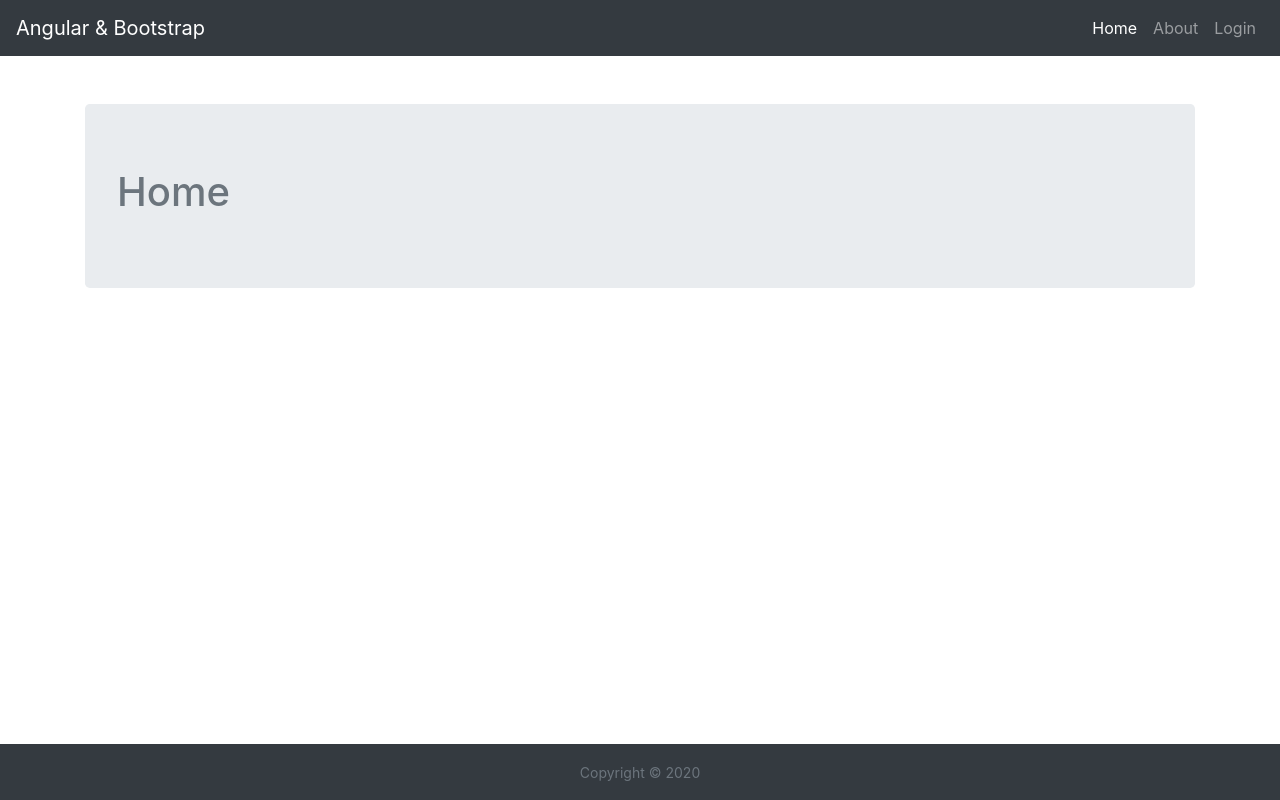
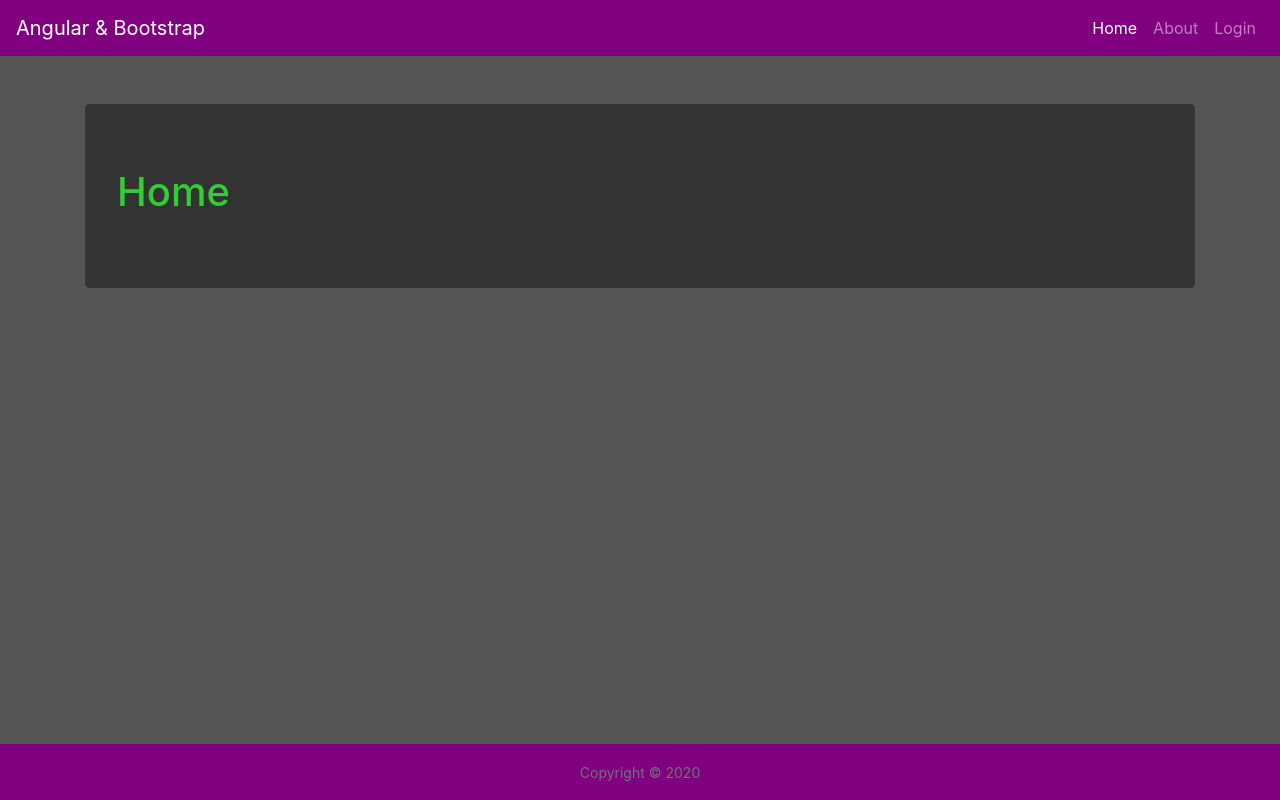
Before and after one commit to jdlcgarcia/ng-training, an Angular app: page /home in a window 1280 px wide. Built offline with nearby package versions, Linux system fonts and the light colour scheme.

Commit message:
personalización de bootstrap

```diff
--- a/src/styles.scss
+++ b/src/styles.scss
@@ -1,3 +1,7 @@
+$dark: purple;
+$jumbotron-bg: #333;
+$secondary: limegreen;
+$body-bg: #555;
 @import '~bootstrap/scss/bootstrap';
 // Set the full page height so we can stick the footer to the bottom
 html,
```
